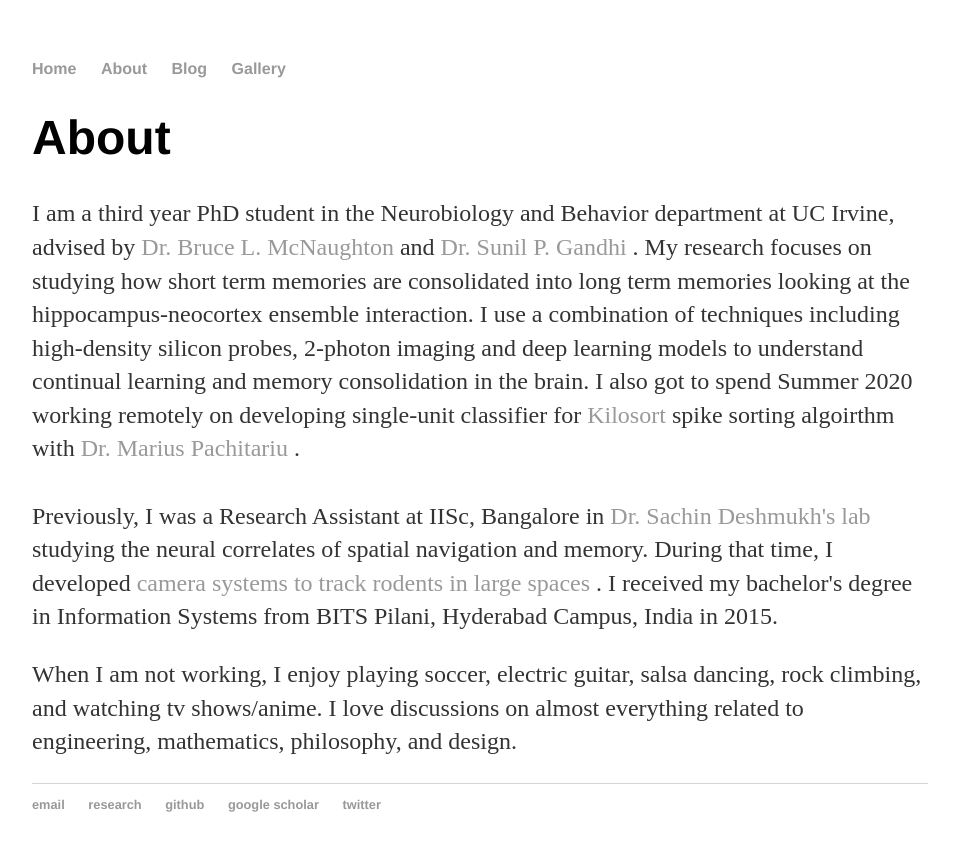
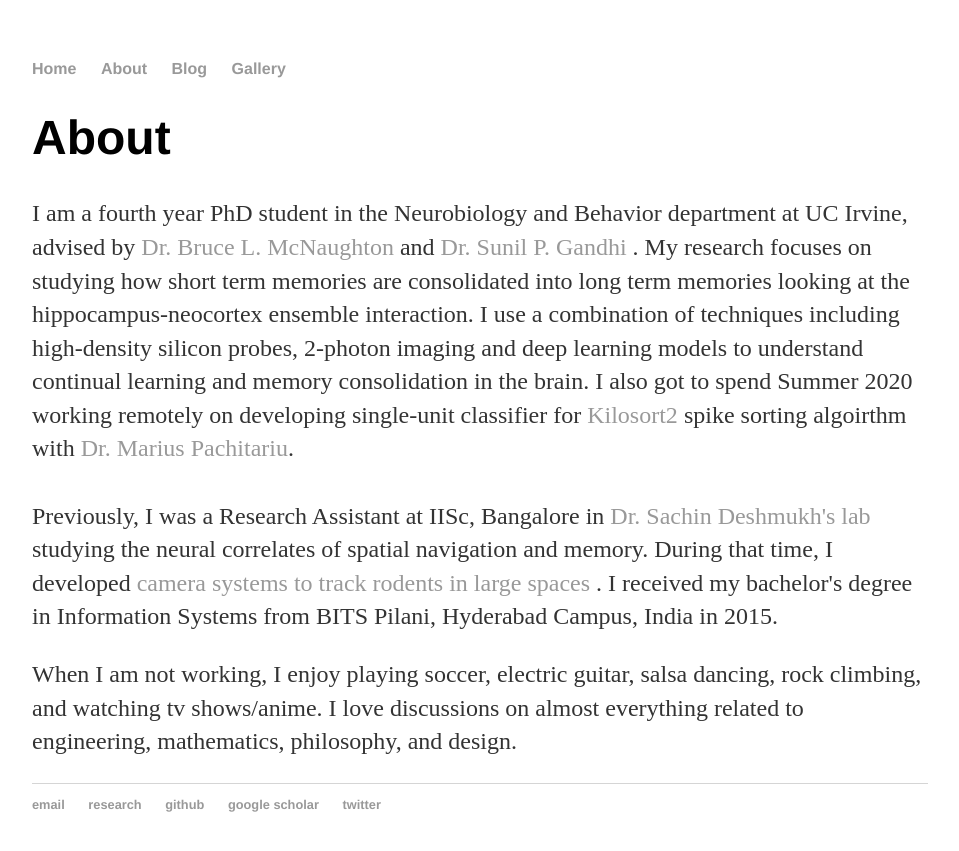
Before and after one commit to rajatsaxena/rajatsaxena.github.io, a Jekyll site: the page built from about/index.html, in a window 1280 px wide. Shown: the top 851 px of the page, without its empty margins (160-1119 px from the left). Built offline with Jekyll 4.4.1, drawn with Linux system fonts in a browser that asks for light colours.

Commit message:
Update index.html

```diff
--- a/about/index.html
+++ b/about/index.html
@@ -5,14 +5,14 @@ title: Rajat Saxena's Blog
 
 		<div class="about">
 			<h1>About</h1>
-			<p>I am a third year PhD student in the Neurobiology and Behavior department at UC Irvine,
+			<p>I am a fourth year PhD student in the Neurobiology and Behavior department at UC Irvine,
 				advised by <a href="https://cnlm.uci.edu/mcnaughton" target="_blank"> Dr. Bruce L. McNaughton </a> and
 				<a href="https://cnlm.uci.edu/gandhi" target="_blank"> Dr. Sunil P. Gandhi </a>. My research focuses on studying how
 				short term memories are consolidated into long term memories looking at the hippocampus-neocortex ensemble
 				interaction. I use a combination of techniques including high-density silicon probes, 2-photon imaging and deep
 				learning models to understand continual learning and memory consolidation in the brain. I also got to spend Summer 2020
-				working remotely on developing single-unit classifier for <a href="https://github.com/MouseLand/Kilosort" target="_blank"> Kilosort </a>
-				spike sorting algoirthm with <a href="https://www.janelia.org/people/marius-pachitariu" target="_blank"> Dr. Marius Pachitariu </a>.
+				working remotely on developing single-unit classifier for <a href="https://github.com/MouseLand/Kilosort" target="_blank"> Kilosort2 </a>
+				spike sorting algoirthm with <a href="https://www.janelia.org/people/marius-pachitariu" target="_blank"> Dr. Marius Pachitariu</a>.
 				<br/><br/>
 
 				Previously, I was a Research Assistant at IISc, Bangalore in
```
